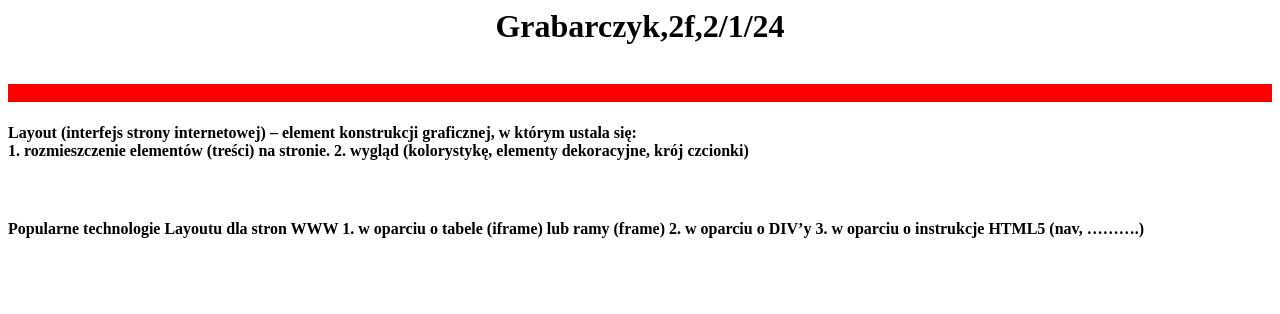
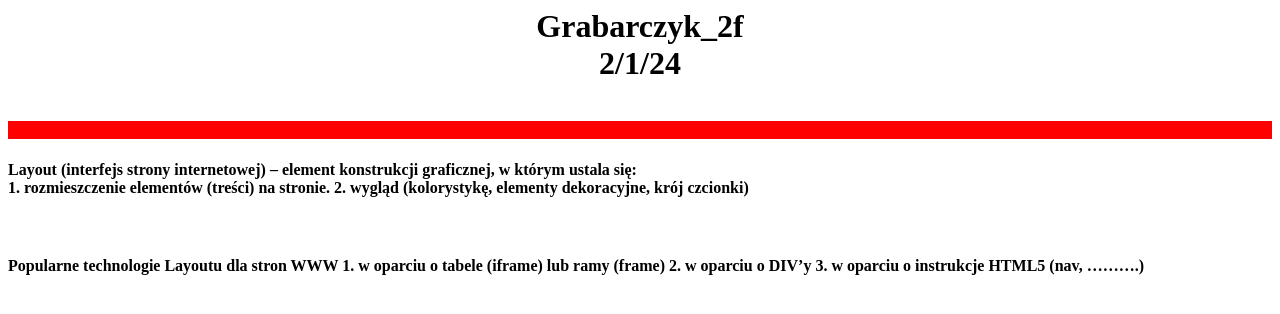
Before and after one commit to ArturGrabarczyk/nowe-, a plain HTML site: page glowny_grabarczyk.html in a window 1280 px wide. Drawn offline with Linux system fonts and the light colour scheme.

Commit message:
Update glowny_grabarczyk.html

```diff
--- a/glowny_grabarczyk.html
+++ b/glowny_grabarczyk.html
@@ -4,7 +4,7 @@
 </head>
 <body>
 
-<h1 align="center"> Grabarczyk,2f,2/1/24 </h1><br>
+<h1 align="center"> Grabarczyk_2f <br> 2/1/24 </h1><br>
 <marquee bgcolor="red">Grabarczyk</marquee>
 <h4 align="left"> <b>Layout</b> (interfejs strony internetowej) – element konstrukcji graficznej, w którym ustala się:<br>
 
```
